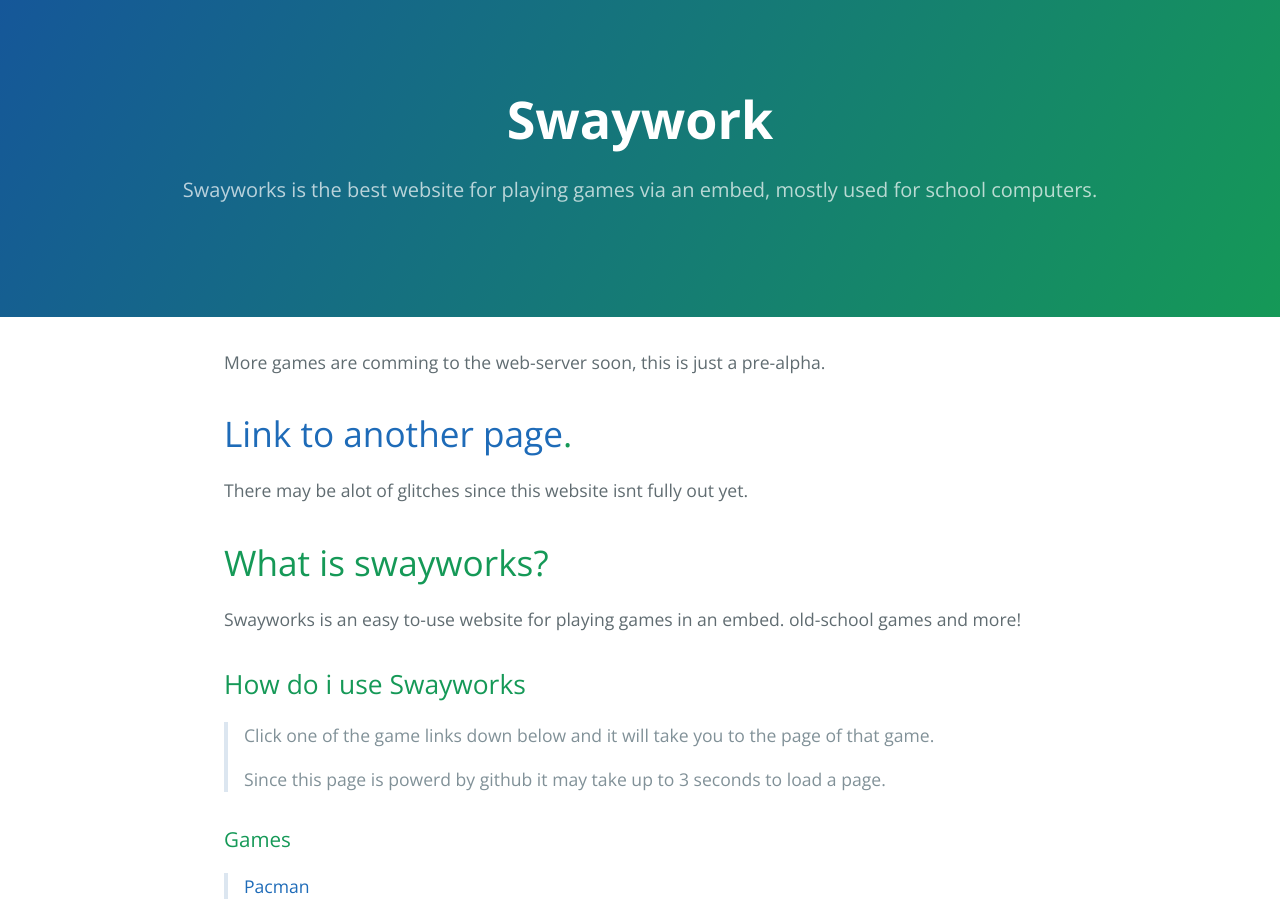
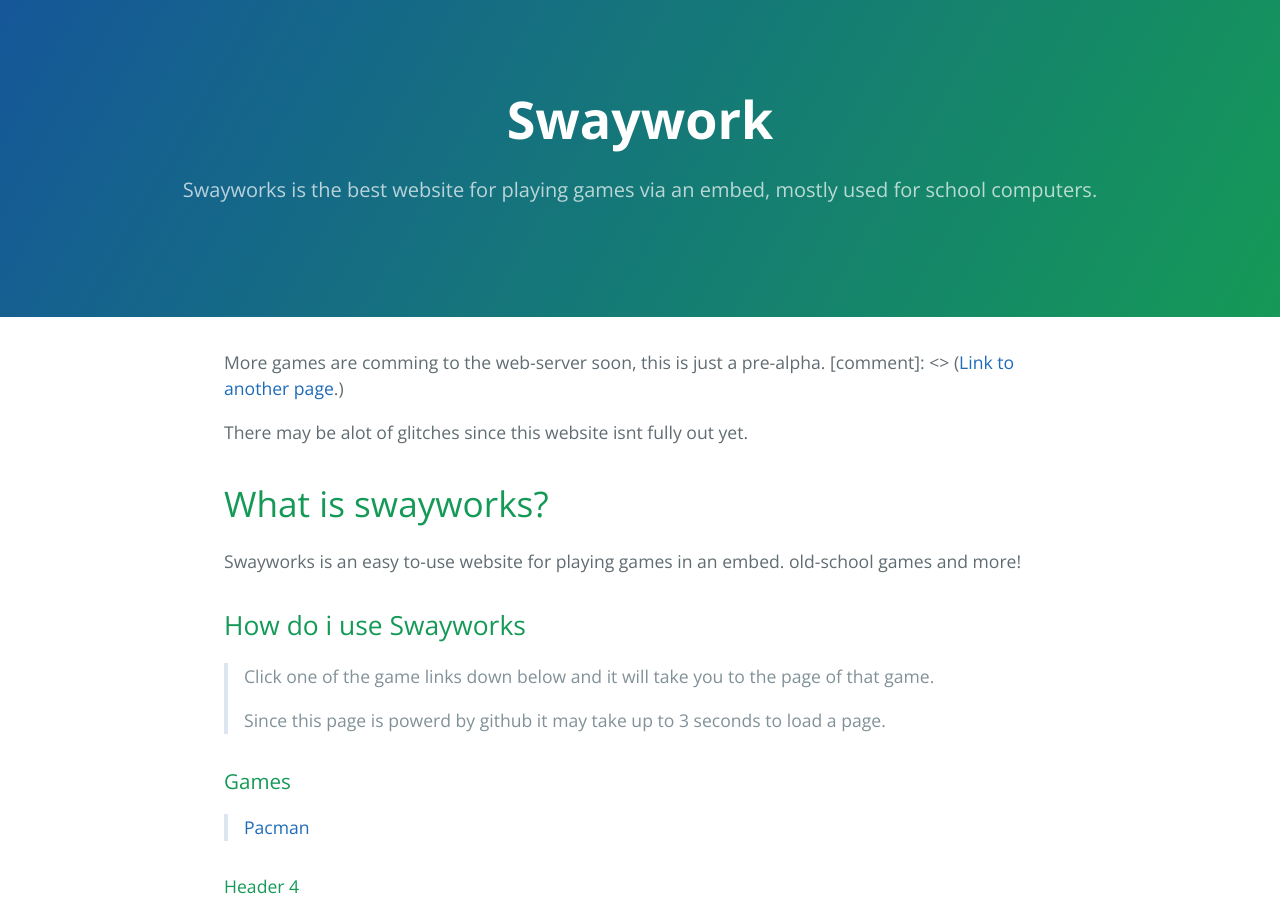
Before and after one commit to swaywork/swaywork.github.io, a Jekyll site: the page built from index.md, in a window 1280 px wide and 900 px high. Built offline with Jekyll 4.4.1, drawn with Linux system fonts in a browser that asks for light colours.

Commit message:
Update index.md

```diff
--- a/index.md
+++ b/index.md
@@ -3,8 +3,7 @@ layout: default
 ---
 
 More games are comming to the web-server soon, this is just a pre-alpha.
-
-# [Link to another page](./another-page.html).
+[comment]: <> ([Link to another page](./another-page.html).)
 
 There may be alot of glitches since this website isnt fully out yet.
 
@@ -85,7 +84,7 @@ Swayworks is an easy to-use website for playing games in an embed. old-school ga
 
 ### Large image
 
-![Branching](https://guides.github.com/activities/hello-world/branching.png)
+#![Branching](https://guides.github.com/activities/hello-world/branching.png)
 
 
 ### Definition lists can be used with HTML syntax.
```
